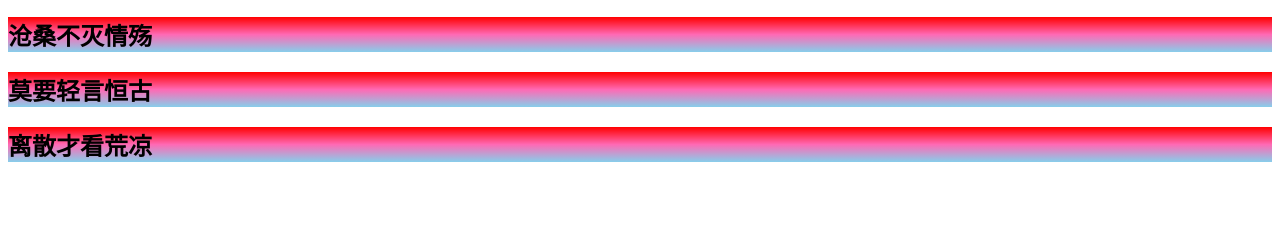
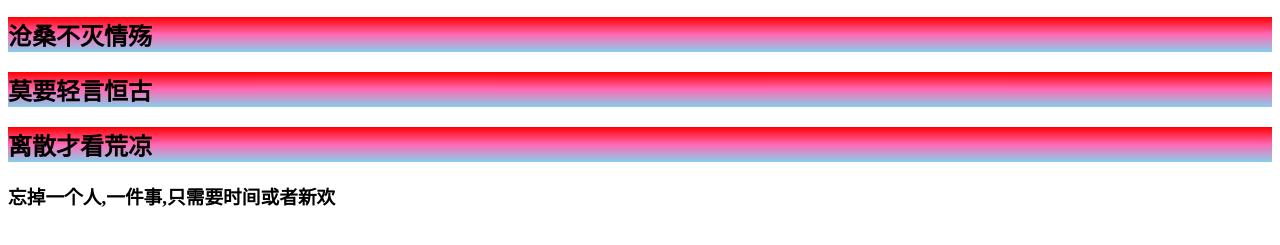
Before and after one commit to besttoto/besttoto.github.io, a plain HTML site: page index.html in a window 1280 px wide. Shown: the part 127-372 px from the top of the page. Drawn offline with Linux system fonts and the light colour scheme.

Commit message:
第二次提交

```diff
--- a/index.html
+++ b/index.html
@@ -19,6 +19,7 @@
     <h2>沧桑不灭情殇</h2>
     <h2>莫要轻言恒古</h2>
     <h2>离散才看荒凉</h2>
+    <h3>忘掉一个人,一件事,只需要时间或者新欢</h3>
 </body>
 
 </html>
```
